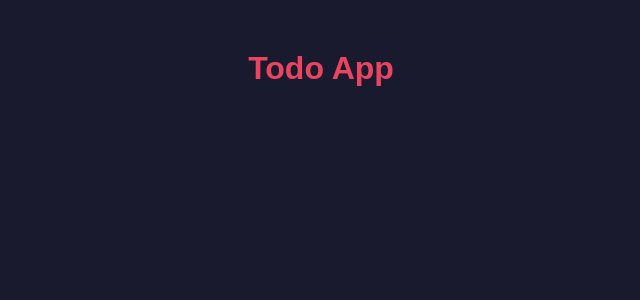
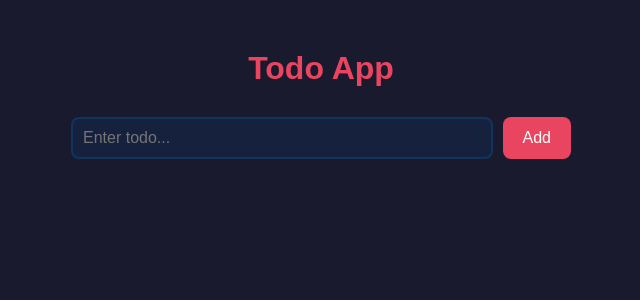
Before and after one commit to snehchakrapani/REACT, a React (Vite) app in the folder react-todo-app/: page / in a window 1280 px wide. Shown: the top 300 px of the page, without its empty margins (319-959 px from the left). Built offline with nearby package versions, Linux system fonts and the light colour scheme.

Commit message:
added input box and button and their css

```diff
--- a/react-todo-app/src/App.css
+++ b/react-todo-app/src/App.css
@@ -23,3 +23,29 @@ h1 {
   margin-bottom: 30px;
   color: #e94560;
 }
+
+.input-box {
+    display: flex;
+    gap: 10px;
+    margin-bottom: 20px;
+}
+.input-box input {
+    flex: 1;
+    padding: 10px;
+border-radius: 8px;
+border: none;
+font-size: 16px;
+background: #16213e;
+color: white;
+border: 2px solid #0f3460;
+}
+
+.input-box button {
+  padding: 10px 20px;
+  background: #e94560;
+  color: white;
+  border: none;
+  border-radius: 8px;
+  cursor: pointer;
+  font-size: 16px;
+}
--- a/react-todo-app/src/App.jsx
+++ b/react-todo-app/src/App.jsx
@@ -2,9 +2,20 @@ import { useState } from 'react'
 import './App.css'
 
 export default function App() {
+    const [inpuValue, setInputValue] = useState('')
   return (
     <div className="container">
       <h1>Todo App</h1>
+
+      <div className = "input-box">
+        <input
+        type = "text"
+        placeholder = "Enter todo..."
+        value={inpuValue}
+        onChange={(e) => setInputValue(e.target.value)}
+    />
+    <button>Add</button>
+    </div>
     </div>
   )
 }
```
